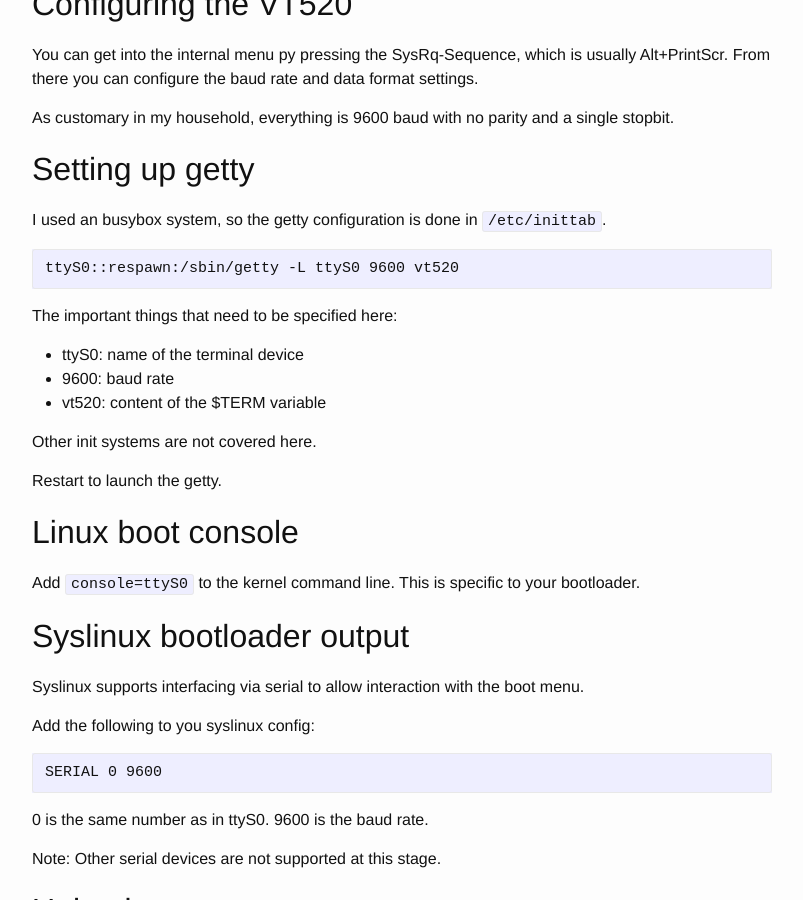
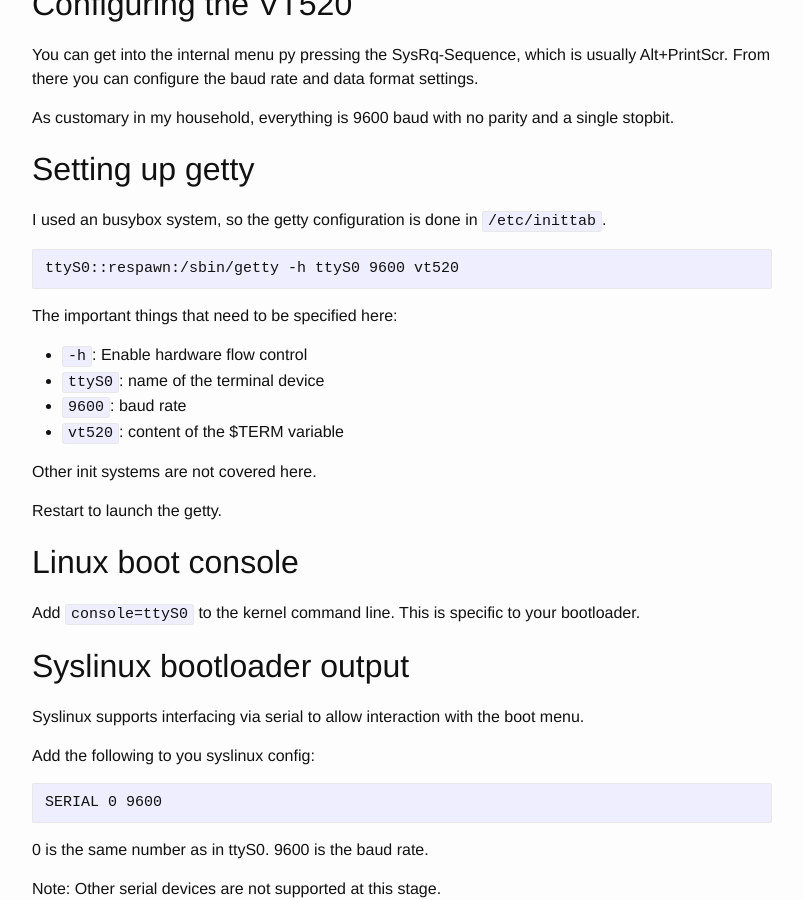
Before and after one commit to nero/nero.github.io, a Jekyll site: the page built from _posts/2019-12-24-linux-vt520.md, in a window 1280 px wide and 900 px high, scrolled down 883 px. Shown: the whole window, without its empty margins (238-1041 px from the left). Built offline with Jekyll 4.4.1, drawn with Linux system fonts in a browser that asks for light colours; some of the changed text lies outside the part shown.

Commit message:
Adjust vt520 article for the common user

````diff
--- a/_posts/2019-12-24-linux-vt520.md
+++ b/_posts/2019-12-24-linux-vt520.md
@@ -45,14 +45,15 @@ As customary in my household, everything is 9600 baud with no parity and a singl
 I used an busybox system, so the getty configuration is done in `/etc/inittab`.
 
 ```
-ttyS0::respawn:/sbin/getty -L ttyS0 9600 vt520
+ttyS0::respawn:/sbin/getty -h ttyS0 9600 vt520
 ```
 
 The important things that need to be specified here:
 
-- ttyS0: name of the terminal device
-- 9600: baud rate
-- vt520: content of the $TERM variable
+- `-h`: Enable hardware flow control
+- `ttyS0`: name of the terminal device
+- `9600`: baud rate
+- `vt520`: content of the $TERM variable
 
 Other init systems are not covered here.
 
@@ -114,7 +115,7 @@ I downloaded the ncurses database (also named terminfo), and edited it to make t
 In the `dec+sl` section in the terminfo.src, the tsl must be as follows:
 
 ```
-tsl=\E[2$~\E[1$}\E[%i\E[G\E[K
+tsl=\E[2$~\E[1$}\E[G\E[K
 ```
 
 This removes an superfluous backtick and ands a sequence to
````
